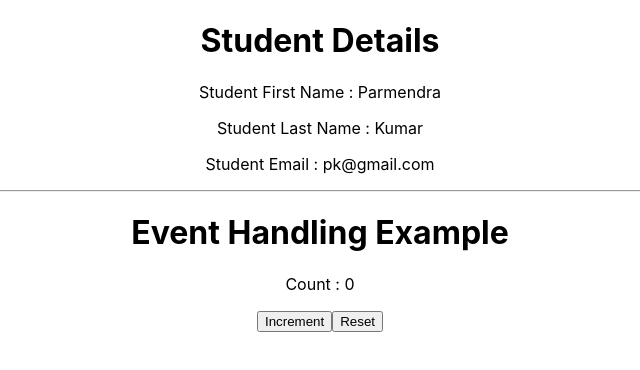
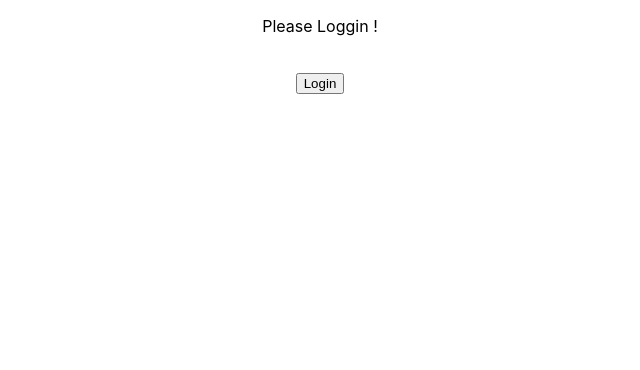
Before and after one commit to parmendra05/react-basics, a React (Create React App) app: page / in a window 1280 px wide. Shown: the top 370 px of the page, without its empty margins (320-960 px from the left). Built offline with nearby package versions, Linux system fonts and the light colour scheme.

Commit message:
Condition Rendering - login

```diff
--- a/src/App.js
+++ b/src/App.js
@@ -13,6 +13,7 @@ import HelloJSXWorld2 from './components/HelloJSXWorld2';
 import HelloJSXWorld3 from './components/HelloJSXWorld3';
 import Student from './components/Student';
 import EventHandling from './components/EventHandling';
+import ConditionRendering from './components/ConditionRendering';
 function App() {
   return (
     <div className="App"> {/*
@@ -35,6 +36,7 @@ function App() {
       <hr/>
       <HelloJSXWorld3/>
 */}
+{ /*
 <Student
 firstName="Parmendra"
 lastName="Kumar"
@@ -42,6 +44,8 @@ email="pk@gmail.com"
 />
 <hr/>
 <EventHandling/>
+*/}
+<ConditionRendering/>
     </div>
   );
 }
--- /dev/null
+++ b/src/components/ConditionRendering.js
@@ -0,0 +1,25 @@
+import { useState } from "react";
+
+const ConditionRendering = () =>{
+    const [isLoggedIn, setIsLoggedIn] =useState(false)
+
+    let message;
+    if(isLoggedIn){
+        message= <p>Welcome , You are Logged In</p>
+    }
+    else{
+        message= <p>Please Loggin !</p>
+    }
+function handleLogin(){
+    setIsLoggedIn(true)
+}
+    return(
+        <div>
+            {message}
+            <br/>
+            <button onClick={handleLogin}> Login</button>
+        </div>
+    )
+}
+
+export default ConditionRendering
```
